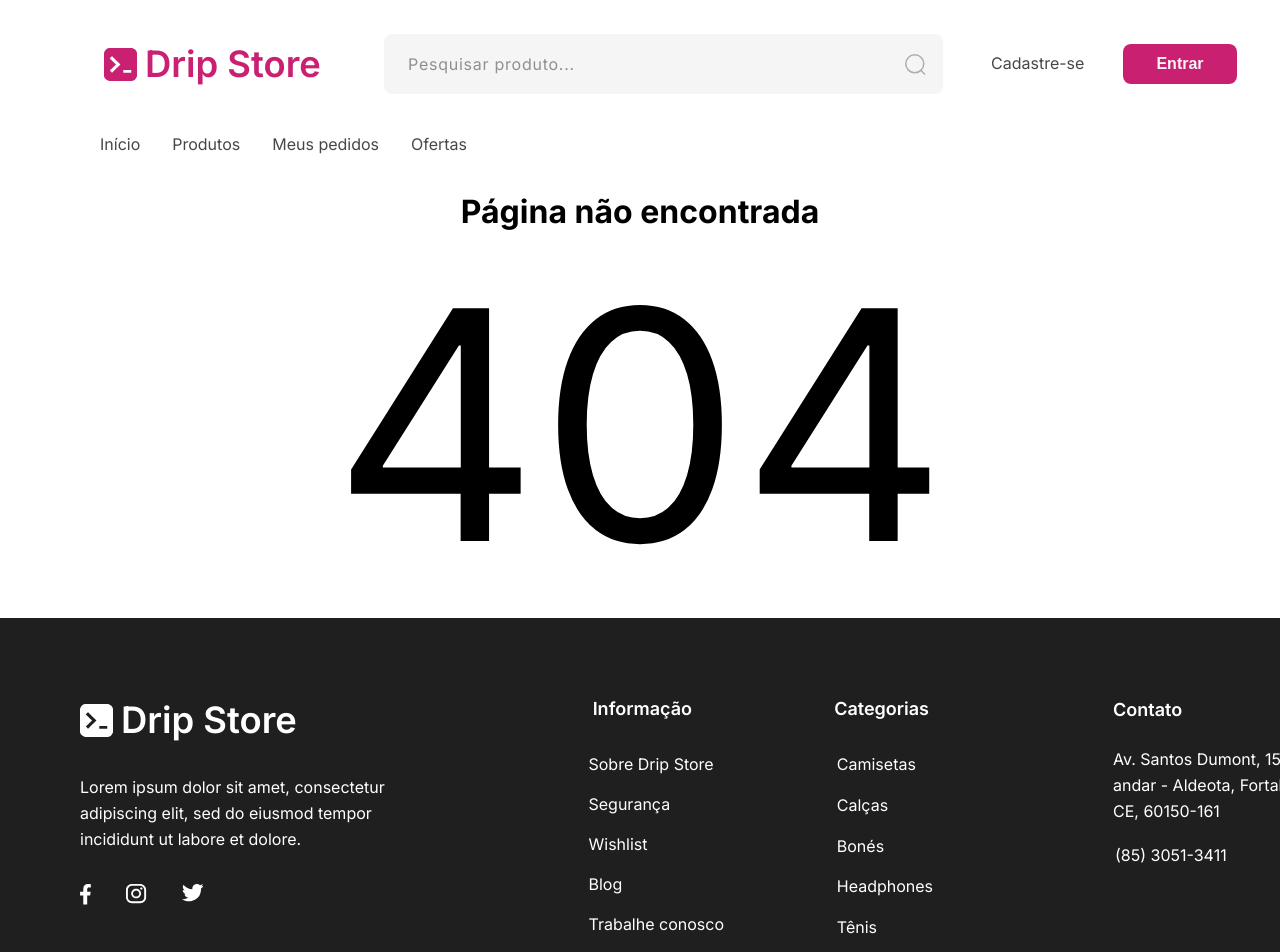
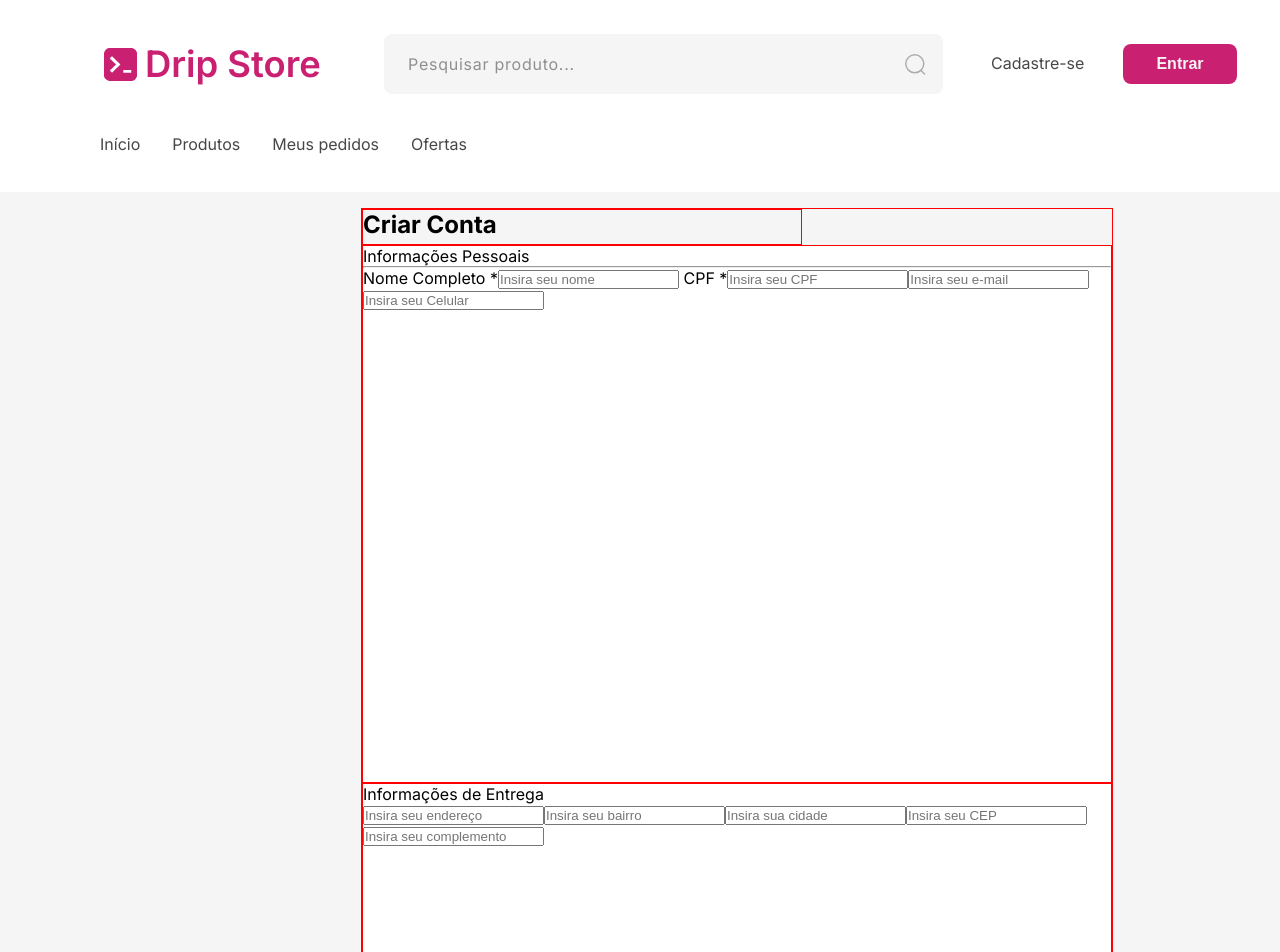
Before and after one commit to drip-store-404/frontend-drip-store, a React (Vite) app: page /cadastro in a window 1280 px wide. Shown: the top 952 px of the page. Built offline with nearby package versions, Linux system fonts and the light colour scheme.

Commit message:
começando a pagina criar-conta(indo dormir)

```diff
--- a/package.json
+++ b/package.json
@@ -9,6 +9,7 @@
     "preview": "vite preview"
   },
   "dependencies": {
+    "express": "^5.1.0",
     "react": "^19.1.0",
     "react-router-dom": "^7.6.2",
     "swiper": "^11.2.8"
--- a/src/Routes/Router.jsx
+++ b/src/Routes/Router.jsx
@@ -7,6 +7,7 @@ import { Pedidos } from '../pages/Pedidos';
 import { Ofertas } from '../pages/Ofertas';
 import { NaoEncontrado } from '../pages/NaoEncontrado';
 import {Footer} from '../components/Footer/Footer.jsx'
+import { Conta } from '../components/Conta/conta.jsx';
 
 export const Router = () =>{
   return (
@@ -19,8 +20,10 @@ export const Router = () =>{
       <Route path='pedidos' element={<Pedidos/>}/>
       <Route path='ofertas' element={<Ofertas/>}/>
       <Route path='*' element={<NaoEncontrado/>}/>
+      <Route path='cadastro' element={<Conta/>}/>
      </Routes>
      <Footer/>
+
     </BrowserRouter>
     </>
   );
--- /dev/null
+++ b/src/components/Conta/Conta.css
@@ -0,0 +1,38 @@
+.cadastro {
+  display: flex;
+  max-width: 100%;
+  width: 100%;
+  height: 100%;
+  background-color: #F5F5F5;
+  padding: 1rem;
+}
+
+.form {
+  border: 1px solid red;
+  margin: 0 21.563rem 0 21.563rem;
+  flex-direction: column;
+}
+
+#criar-conta {
+  display: flex;
+  border: 1px solid red;
+  width:27.5rem ;
+  height:2.25rem ;
+  /* margin: -4.375rem 0 0 0 4rem; */
+  /* padding: 0 0 0 0; */
+}
+
+.box-criar-conta {
+  border: 1px solid red;
+  width: 46.875rem;
+  height: 33.625rem;
+  flex-direction: column;
+  background-color: #FFFFFF;
+}
+
+.entrega {
+  border: 1px solid red;
+  width: 46.875rem;
+  height: 40.438rem;
+  background-color: #FFFFFF;
+}
--- /dev/null
+++ b/src/components/Conta/Conta.jsx
@@ -0,0 +1,60 @@
+import './Conta.css'
+
+export const Conta = () => {
+  return (
+    <section className='cadastro'>
+      <form  className='form' action="#">
+        <h1 id='criar-conta'>Criar Conta</h1>
+
+        <div className='box-criar-conta'>
+
+          <p id='info-conta'>Informações Pessoais</p>
+
+          <hr id='hr-conta'></hr>
+
+          <label htmlFor="nome">Nome Completo *</label>
+          <input id='nome-input' placeholder='Insira seu nome' type="text" />
+
+          <label htmlFor="cpf"> CPF *</label>
+          <input id='cpf-input' placeholder='Insira seu CPF' type="text" />
+
+          <label htmlFor="email"></label>
+          <input id='email-input' placeholder='Insira seu e-mail' type="text" />
+
+          <label htmlFor="celular"></label>
+          <input id='celular-input' placeholder='Insira seu Celular' type="text" />
+
+        </div> {/* box-criar-conta */}
+
+        <div className='entrega'>
+
+          <p id='info-entrega'>Informações de Entrega</p>
+
+          <label htmlFor="endereco"></label>
+          <input id='endereco-input' placeholder='Insira seu endereço' type="text" />
+
+          <label htmlFor="bairro"></label>
+          <input id='bairro-input' placeholder='Insira seu bairro' type="text" />
+
+          <label htmlFor="cidade"></label>
+          <input id='cidade-input' placeholder='Insira sua cidade' type="text" />
+
+          <label htmlFor="cep"></label>
+          <input id='cep-input' placeholder='Insira seu CEP' type="text" />
+
+          <label htmlFor="complemento"></label>
+          <input id='complemento-input' placeholder='Insira seu complemento' type="text" />
+
+        </div> {/* entrega */}
+
+
+
+      </form>
+
+      {/* aqui vai ter um botão */}
+
+      {/* aqui vai ter um botão maior */}
+
+    </section>
+  );
+}
--- a/src/components/Produtos/Produtos.css
+++ b/src/components/Produtos/Produtos.css
@@ -146,6 +146,7 @@
 }
 
 .pagina-produtos {
+  /* border: 1px solid red; */
   display: grid;
   grid-template-columns: repeat(3, minmax(13.75rem, 1fr));
   margin: 8.75rem 6.25rem 8.75rem 27.25rem;
```
Also changed, not shown: 1 other file (tests, documents, lock files or other folders).
